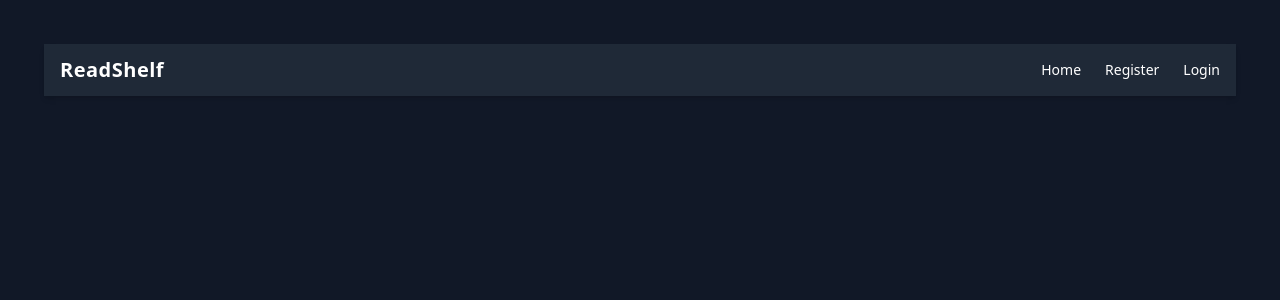
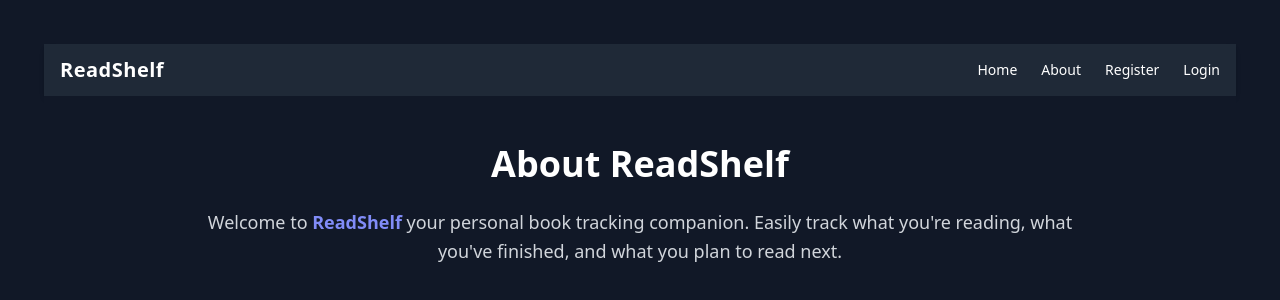
Before and after one commit to thesameernehal/ReadShelf, a React (Vite) app in the folder client/: page /about in a window 1280 px wide. Shown: the top 300 px of the page. Built offline with nearby package versions, Linux system fonts and the light colour scheme.

Commit message:
Add About page with introductory section and route; link added to Navbar

```diff
--- a/client/src/App.jsx
+++ b/client/src/App.jsx
@@ -7,6 +7,7 @@ import Navbar from './components/Navbar';
 import EditBook from './pages/EditBook';
 import Register from './pages/Register';
 import Login from './pages/Login';
+import About from './pages/About';
 import ProtectedRoute from './components/ProtectedRoute';
 
 
@@ -27,6 +28,7 @@ function App() {
           <Route path='/edit/:id' element={<EditBook />}></Route>
           <Route path='/register' element={<Register />}></Route>
           <Route path='/login' element={<Login />}></Route>
+          <Route path='/about' element={<About />}></Route>
         </Routes>
       </div>
     </Router>
--- a/client/src/components/Navbar.jsx
+++ b/client/src/components/Navbar.jsx
@@ -21,6 +21,8 @@ const Navbar = () => {
 
                 <ul className='flex space-x-6 items-center text-sm font-medium'>
                     <li><Link to="/" className='hover:text-yellow-400 transition'>Home</Link></li>
+
+                    <li><Link to="/about" className='hover:text-yellow-400 transition'>About</Link></li>
 
                     {!user && (
                         <>
--- /dev/null
+++ b/client/src/pages/About.jsx
@@ -0,0 +1,18 @@
+import React from 'react'
+
+const About = () => {
+    return (
+        <div className='bg-gray-900 text-white min-h-screen px-6 py-12'>
+            <div className='max-w-4xl mx-auto'>
+
+                <h1 className='text-4xl font-bold mb-6 text-center'>About ReadShelf</h1>
+
+                {/* Section 1 : Intro */}
+                <p className='text-lg text-gray-300 leading-relaxed text-center'>Welcome to <span className='text-indigo-400 font-semibold'>ReadShelf</span> your personal book tracking companion.
+                    Easily track what you're reading, what you've finished, and what you plan to read next.</p>
+            </div>
+        </div>
+    )
+}
+
+export default About
--- a/client/src/pages/Home.jsx
+++ b/client/src/pages/Home.jsx
@@ -25,19 +25,13 @@ const Home = () => {
                 </div>
             </div>
 
-            {/*  Background Image */}
-            <div className='mt-10 w-screen'>
-                <img src="https://images.unsplash.com/photo-1524995997946-a1c2e315a42f" alt="Bookshelf" className='h-auto w-full object-cover' />
-            </div>
-
-
             {/* Info Section */}
             <section className='bg-gray-900 text-white py-12 px-4'>
                 <h2 className='text-3xl mb-10 text-center font-bold'>Why use ReadShelf ? </h2>
 
                 <div className='grid grid-cols-1 md:grid-cols-3 gap-6 mx-auto max-w-6xl'>
                     {/* Cards */}
-                    <div className='className="bg-gray-800 rounded-xl p-6 shadow-lg hover:shadow-2xl hover:border hover:border-purple-500 hover:scale-105 transform transition-transform duration-300"
+                    <div className='className="bg-gray-800 rounded-xl p-6 shadow-lg hover:shadow-2xl hover:border hover:border-purple-500 hover:scale-105 transform transition-transform duration-300 cursor-pointer"
 '>
                         <div className='text-4xl mb-4'>📚</div>
                         <h3 className='text-xl font-semibold mb-2'>Track Your Reading</h3>
@@ -61,6 +55,17 @@ const Home = () => {
                 </div>
             </section>
 
+            {/* CTA - Call to Action  */}
+            <section className='bg-gray-950 text-center py-12 px-4 text-white'>
+
+                <h2 className='text-3xl font-bold mb-4'>Ready to take control of your reading journey?</h2>
+
+                <p className='text-gray-400 mb-6'>Sign up now and start building your personalized bookshelf.</p>
+
+                <Link to="/register" className='inline-block bg-indigo-600 hover:bg-indigo-700 text-white font-semibold py-3 px-6 rounded-xl shadow-lg transition duration-300'>
+                    Get Started</Link>
+            </section>
+
         </div>
     )
 }
```
